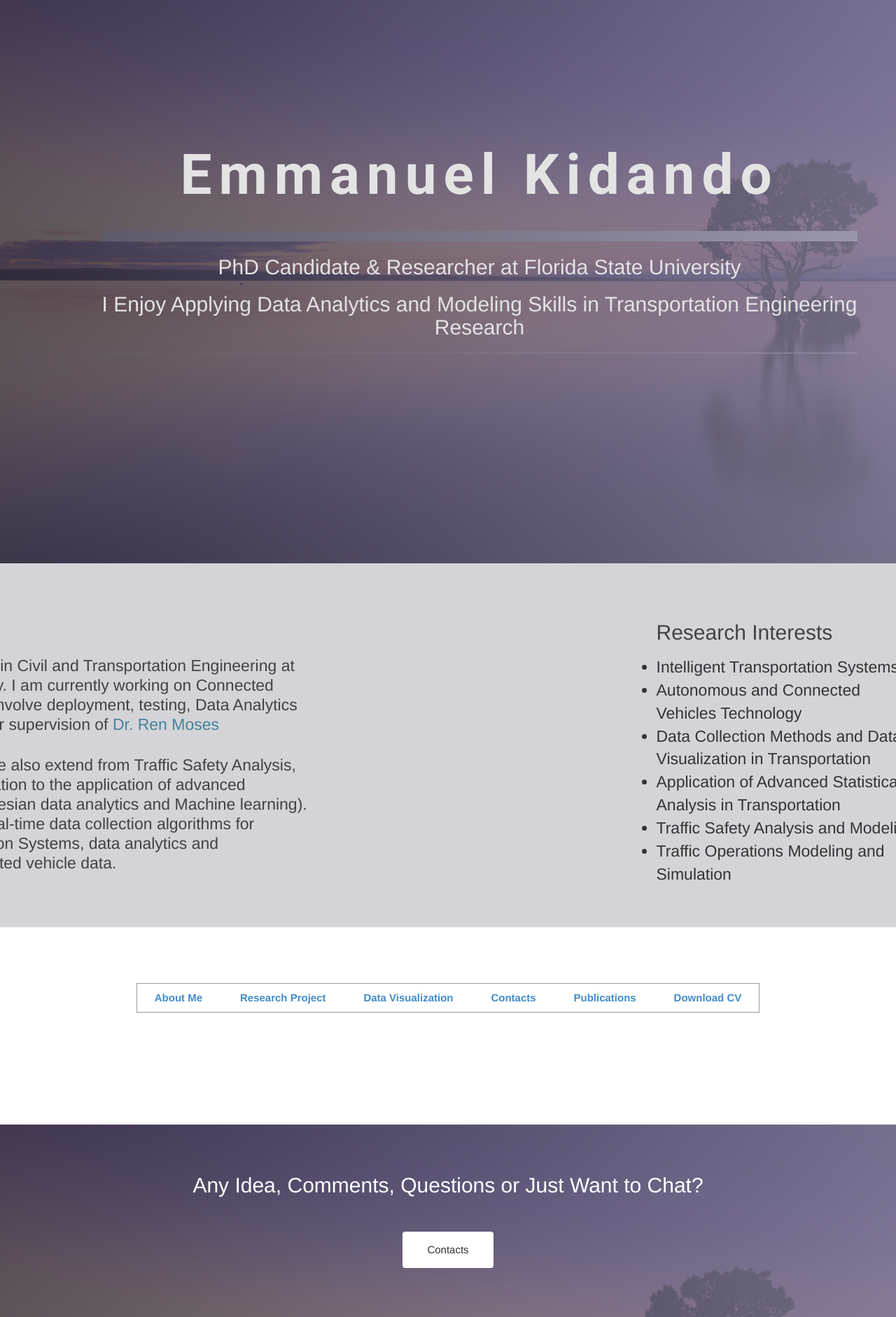
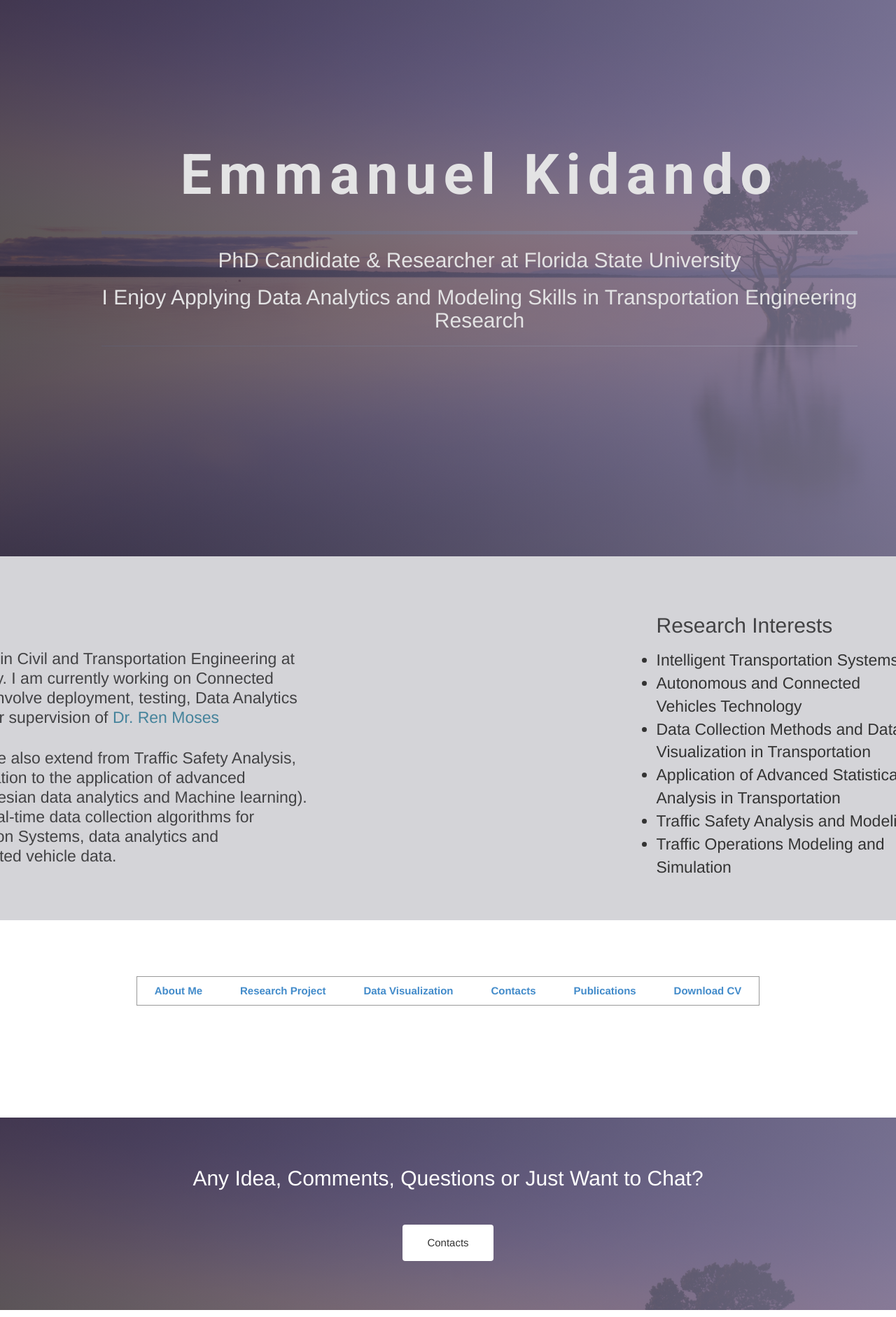
Before and after one commit to ekidando/Kidando, a Jekyll site: the page index.html, which Jekyll copies as it is, in a window 1280 px wide. Shown: the whole page at 70% size. Built offline with Jekyll 4.4.1, drawn with Linux system fonts in a browser that asks for light colours; some web fonts are replaced.

Commit message:
Update index.html

```diff
--- a/index.html
+++ b/index.html
@@ -27,7 +27,7 @@
         <div class="block">
 
           <h1 class="animated fadeInUp">Emmanuel Kidando </h1>
-          <hr style="height:15px; border:none; color:#e2e2e2; background-color:#e2e2e2;">
+          <hr style="height:5px; border:none; color:#e2e2e2; background-color:#e2e2e2;">
           <h2 class="animated fadeInUp"> PhD Candidate & Researcher at Florida State University</h2>
           <h2 class="animated fadeInUp">I Enjoy Applying Data Analytics and Modeling Skills in Transportation Engineering Research</h2>
           <hr>
```
